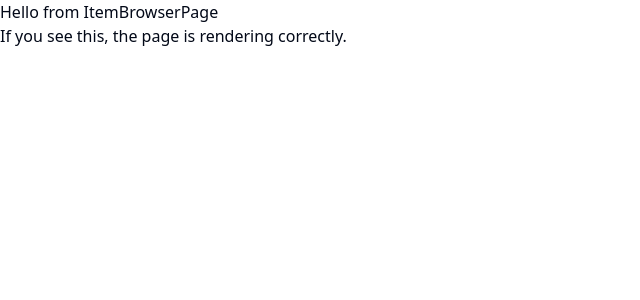
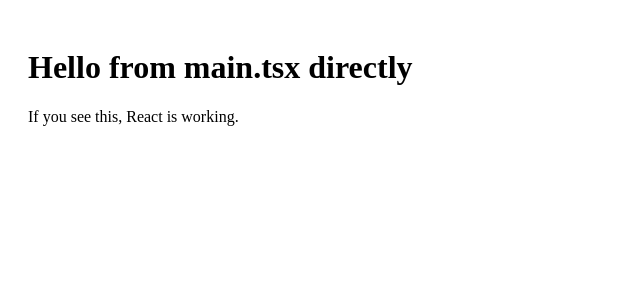
Before and after one commit to NolaNexus/PICK, a React (Vite) app in the folder frontend/: page / in a window 1280 px wide. Shown: the top 300 px of the page, without its empty margins (0-640 px from the left). Built offline with nearby package versions, Linux system fonts and the light colour scheme.

Commit message:
test: render directly from main.tsx to isolate blank page

```diff
--- a/frontend/src/main.tsx
+++ b/frontend/src/main.tsx
@@ -1,10 +1,11 @@
 import { StrictMode } from 'react'
 import { createRoot } from 'react-dom/client'
-import './index.css'
-import App from './App'
 
 createRoot(document.getElementById('root')!).render(
   <StrictMode>
-    <App />
+    <div style={{ padding: '20px' }}>
+      <h1>Hello from main.tsx directly</h1>
+      <p>If you see this, React is working.</p>
+    </div>
   </StrictMode>,
 )
```
Also changed, not shown: 4 other files (tests, documents, lock files or other folders).
